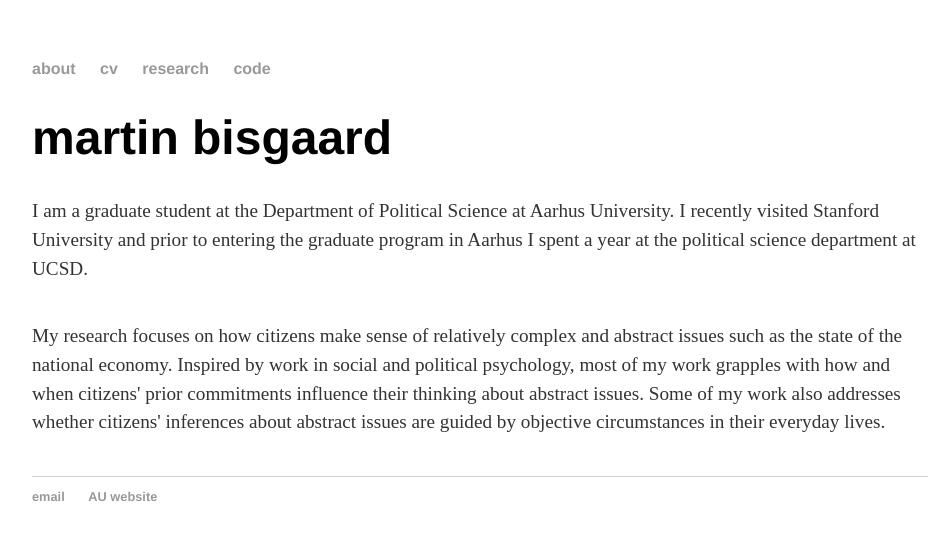
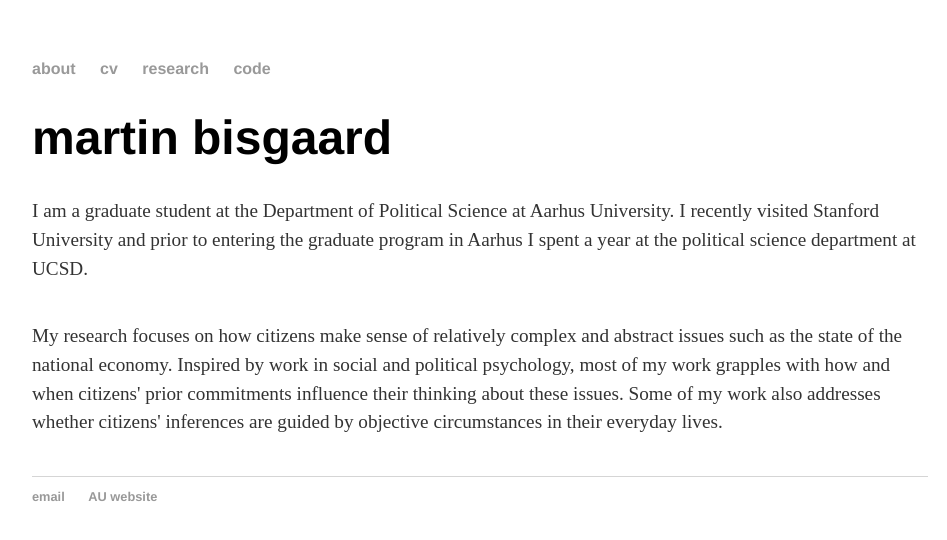
Before and after one commit to mbisgaard/mbisgaard.github.io, a Jekyll site: the page built from index.html, in a window 1280 px wide. Shown: the top 540 px of the page, without its empty margins (160-1107 px from the left). Built offline with Jekyll 4.4.1, drawn with Linux system fonts in a browser that asks for light colours.

Commit message:
Update index.html

```diff
--- a/index.html
+++ b/index.html
@@ -7,7 +7,7 @@ title: Martin Bisgaard
 
 	<p2>I am a graduate student at the Department of Political Science at Aarhus University. I recently visited Stanford University and prior to entering the graduate program in Aarhus I spent a year at the political science department at UCSD.</p2>
 		<p>&nbsp;</p>
-	<p2>My research focuses on how citizens make sense of relatively complex and abstract issues such as the state of the national economy. Inspired by work in social and political psychology, most of my work grapples with how and when citizens' prior commitments influence their thinking about abstract issues. Some of my work also addresses whether citizens' inferences about abstract issues are guided by objective circumstances in their everyday lives.</p2>
+	<p2>My research focuses on how citizens make sense of relatively complex and abstract issues such as the state of the national economy. Inspired by work in social and political psychology, most of my work grapples with how and when citizens' prior commitments influence their thinking about these issues. Some of my work also addresses whether citizens' inferences are guided by objective circumstances in their everyday lives.</p2>
 
 
 	<p>&nbsp;</p>
```
